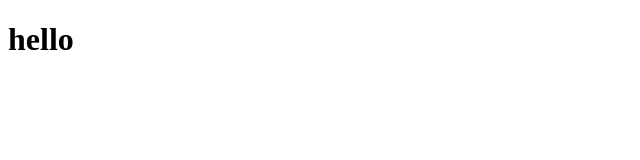
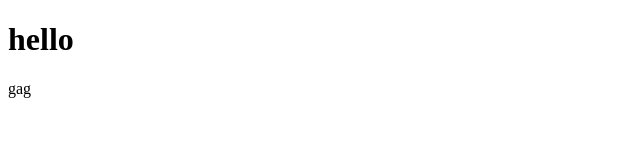
Before and after one commit to Aarrrii/work, a plain HTML site: page index.html in a window 1280 px wide. Shown: the full height of the page, 0-640 px from the left. Drawn offline with Linux system fonts and the light colour scheme.

Commit message:
изменение в html 3

```diff
--- a/index.html
+++ b/index.html
@@ -8,5 +8,6 @@
 </head>
 <body>
     <h1>hello</h1>
+    <p>gag</p>
 </body>
 </html>
```
